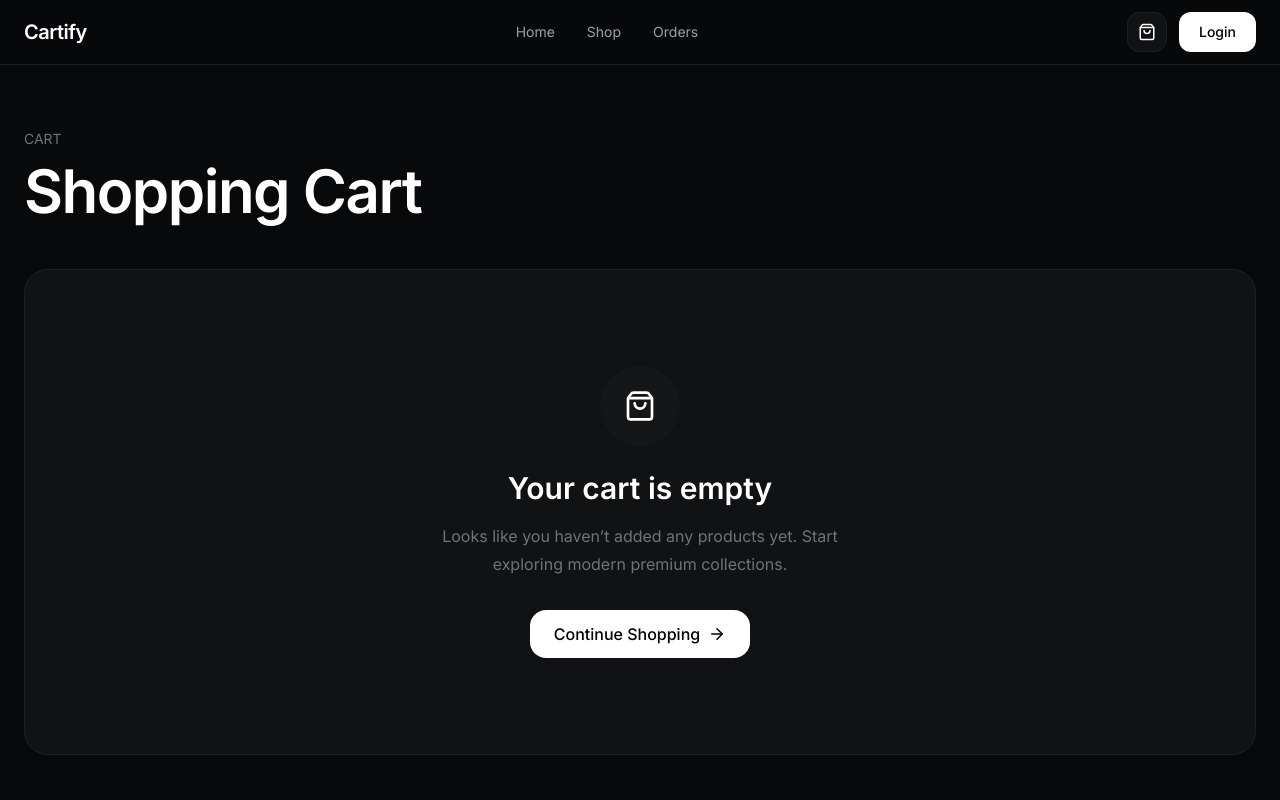
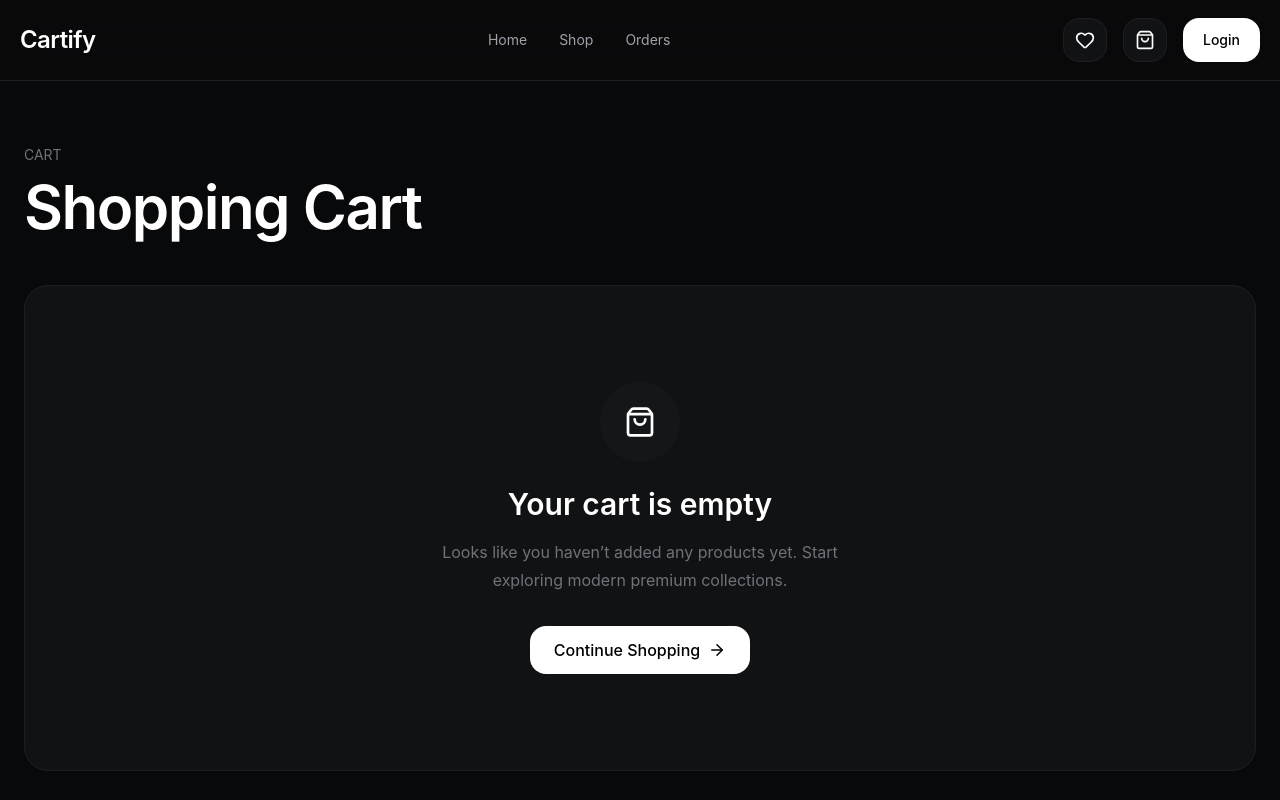
Before and after one commit to kishorrjeyachandran/Cartify, a React app in the folder frontend/: page /cart in a window 1280 px wide. Shown: the top 800 px of the page. Built offline with nearby package versions, Linux system fonts and the light colour scheme; the HTML template or start-up script is replaced by a standard one.

Commit message:
Fixed error

```diff
--- a/frontend/package.json
+++ b/frontend/package.json
@@ -15,6 +15,7 @@
     "lucide-react": "^1.14.0",
     "react": "^19.2.5",
     "react-dom": "^19.2.5",
+    "react-hot-toast": "^2.6.0",
     "react-router-dom": "^7.15.0"
   },
   "devDependencies": {
@@ -23,11 +24,13 @@
     "@types/react": "^19.2.14",
     "@types/react-dom": "^19.2.3",
     "@vitejs/plugin-react": "^6.0.1",
+    "autoprefixer": "^10.5.0",
     "eslint": "^10.2.1",
     "eslint-plugin-react-hooks": "^7.1.1",
     "eslint-plugin-react-refresh": "^0.5.2",
     "globals": "^17.5.0",
-    "tailwindcss": "^4.2.4",
+    "postcss": "^8.5.14",
+    "tailwindcss": "^3.4.3",
     "vite": "^8.0.10"
   }
 }
--- /dev/null
+++ b/frontend/postcss.config.js
@@ -0,0 +1,6 @@
+export default {
+  plugins: {
+    tailwindcss: {},
+    autoprefixer: {},
+  },
+};
--- a/frontend/src/components/Navbar.jsx
+++ b/frontend/src/components/Navbar.jsx
@@ -1,93 +1,134 @@
-import { useState } from "react";
+import { Link } from "react-router-dom";
 
 import {
   ShoppingBag,
-  Menu,
-  X,
+  Heart,
   User,
   LogOut,
+  LayoutDashboard,
 } from "lucide-react";
 
-import { Link } from "react-router-dom";
+import { useCart } from "../context/CartContext";
 
-import { useCart } from "../context/CartContext";
+import { useWishlist } from "../context/WishlistContext";
+
 import { useAuth } from "../context/AuthContext";
 
 const Navbar = () => {
-  const [open, setOpen] = useState(false);
-
   const { cartItems } = useCart();
 
-  const { user, logout } = useAuth();
+  const { wishlistItems } =
+    useWishlist();
 
-  const handleLogout = () => {
-    logout();
-    setOpen(false);
-  };
+  const { user, logout } =
+    useAuth();
 
   return (
-    <>
-      {/* NAVBAR */}
-      <header className="sticky top-0 z-50 backdrop-blur-xl bg-[#08090A]/80 border-b border-[#1F1F22]">
+    <header className="sticky top-0 z-50 border-b border-[#1F1F22] bg-[#0B0B0C]/80 backdrop-blur-xl">
 
-        <div className="max-w-7xl mx-auto px-6 h-16 flex items-center justify-between">
+      <nav className="max-w-7xl mx-auto px-5 h-20 flex items-center justify-between">
 
         {/* LOGO */}
         <Link
           to="/"
-            className="text-xl font-semibold tracking-tight"
+          className="text-2xl font-semibold tracking-tight"
         >
           Cartify
         </Link>
 
-          {/* DESKTOP NAV */}
-          <nav className="hidden md:flex items-center gap-8 text-sm text-zinc-400">
+        {/* LINKS */}
+        <div className="hidden md:flex items-center gap-8 text-sm text-zinc-400">
 
           <Link
             to="/"
-              className="hover:text-white transition-colors"
+            className="hover:text-white transition"
           >
             Home
           </Link>
 
           <Link
             to="/shop"
-              className="hover:text-white transition-colors"
+            className="hover:text-white transition"
           >
             Shop
           </Link>
 
           <Link
             to="/orders"
-              className="hover:text-white transition-colors"
+            className="hover:text-white transition"
           >
             Orders
           </Link>
-          </nav>
 
-          {/* RIGHT */}
-          <div className="flex items-center gap-3">
+          {user?.role ===
+            "admin" && (
+            <Link
+              to="/admin"
+              className="hover:text-white transition"
+            >
+              Admin
+            </Link>
+          )}
+        </div>
+
+        {/* ACTIONS */}
+        <div className="flex items-center gap-4">
+
+          {/* WISHLIST */}
+          <Link
+            to="/wishlist"
+            className="relative w-11 h-11 rounded-2xl border border-[#1F1F22] bg-[#111214] flex items-center justify-center hover:border-zinc-700 transition"
+          >
+            <Heart size={20} />
+
+            {wishlistItems.length >
+              0 && (
+              <span className="absolute -top-2 -right-2 min-w-[22px] h-[22px] px-1 rounded-full bg-red-500 text-white text-xs flex items-center justify-center">
+                {
+                  wishlistItems.length
+                }
+              </span>
+            )}
+          </Link>
 
           {/* CART */}
           <Link
             to="/cart"
-              className="relative w-10 h-10 rounded-xl border border-[#1F1F22] bg-[#111214] flex items-center justify-center hover:border-zinc-700 transition"
+            className="relative w-11 h-11 rounded-2xl border border-[#1F1F22] bg-[#111214] flex items-center justify-center hover:border-zinc-700 transition"
           >
-              <ShoppingBag size={18} />
+            <ShoppingBag
+              size={20}
+            />
 
-              {cartItems.length > 0 && (
-                <span className="absolute -top-2 -right-2 w-5 h-5 rounded-full bg-white text-black text-xs flex items-center justify-center font-medium">
-                  {cartItems.length}
+            {cartItems.length >
+              0 && (
+              <span className="absolute -top-2 -right-2 min-w-[22px] h-[22px] px-1 rounded-full bg-white text-black text-xs font-medium flex items-center justify-center">
+                {
+                  cartItems.length
+                }
               </span>
             )}
           </Link>
 
           {/* USER */}
           {user ? (
-              <div className="hidden md:flex items-center gap-3">
+            <div className="flex items-center gap-3">
 
-                <div className="h-10 px-4 rounded-xl border border-[#1F1F22] bg-[#111214] flex items-center gap-2">
-                  <User size={16} />
+              {user.role ===
+                "admin" && (
+                <Link
+                  to="/admin"
+                  className="w-11 h-11 rounded-2xl border border-[#1F1F22] bg-[#111214] flex items-center justify-center hover:border-zinc-700 transition"
+                >
+                  <LayoutDashboard
+                    size={20}
+                  />
+                </Link>
+              )}
+
+              <div className="hidden md:flex items-center gap-2 px-4 h-11 rounded-2xl border border-[#1F1F22] bg-[#111214]">
+
+                <User size={18} />
 
                 <span className="text-sm">
                   {user.name}
@@ -95,153 +136,25 @@ const Navbar = () => {
               </div>
 
               <button
-                  onClick={handleLogout}
-                  className="w-10 h-10 rounded-xl border border-red-500/20 bg-red-500/10 text-red-400 flex items-center justify-center hover:bg-red-500/20 transition"
+                onClick={logout}
+                className="w-11 h-11 rounded-2xl border border-[#1F1F22] bg-[#111214] flex items-center justify-center hover:border-zinc-700 transition"
               >
-                  <LogOut size={18} />
+                <LogOut
+                  size={20}
+                />
               </button>
             </div>
           ) : (
             <Link
               to="/login"
-                className="hidden md:flex px-5 h-10 rounded-xl bg-white text-black text-sm font-medium items-center hover:opacity-90 transition"
-              >
-                Login
-              </Link>
-            )}
-
-            {/* MOBILE MENU BUTTON */}
-            <button
-              onClick={() => setOpen(true)}
-              className="md:hidden w-10 h-10 rounded-xl border border-[#1F1F22] bg-[#111214] flex items-center justify-center"
-            >
-              <Menu size={18} />
-            </button>
-          </div>
-        </div>
-      </header>
-
-      {/* MOBILE SIDEBAR */}
-      <div
-        className={`fixed inset-0 z-[100] transition ${
-          open
-            ? "pointer-events-auto"
-            : "pointer-events-none"
-        }`}
-      >
-        {/* BACKDROP */}
-        <div
-          onClick={() => setOpen(false)}
-          className={`absolute inset-0 bg-black/60 backdrop-blur-sm transition-opacity duration-300 ${
-            open ? "opacity-100" : "opacity-0"
-          }`}
-        />
-
-        {/* SIDEBAR */}
-        <div
-          className={`absolute right-0 top-0 h-full w-[280px] bg-[#0D0E10] border-l border-[#1F1F22] p-6 transition-transform duration-300 ${
-            open
-              ? "translate-x-0"
-              : "translate-x-full"
-          }`}
-        >
-          {/* TOP */}
-          <div className="flex items-center justify-between mb-10">
-
-            <h2 className="text-xl font-semibold">
-              Cartify
-            </h2>
-
-            <button
-              onClick={() => setOpen(false)}
-              className="w-10 h-10 rounded-xl border border-[#1F1F22] bg-[#111214] flex items-center justify-center"
-            >
-              <X size={18} />
-            </button>
-          </div>
-
-          {/* USER */}
-          {user && (
-            <div className="mb-6 p-4 rounded-2xl border border-[#1F1F22] bg-[#111214]">
-
-              <div className="flex items-center gap-3">
-                <User size={18} />
-
-                <div>
-                  <h3 className="font-medium">
-                    {user.name}
-                  </h3>
-
-                  <p className="text-sm text-zinc-500">
-                    {user.email}
-                  </p>
-                </div>
-              </div>
-            </div>
-          )}
-
-          {/* LINKS */}
-          <div className="flex flex-col gap-4 text-zinc-300">
-
-            <Link
-              to="/"
-              onClick={() => setOpen(false)}
-              className="h-12 px-4 rounded-xl hover:bg-[#151618] flex items-center transition"
-            >
-              Home
-            </Link>
-
-            <Link
-              to="/shop"
-              onClick={() => setOpen(false)}
-              className="h-12 px-4 rounded-xl hover:bg-[#151618] flex items-center transition"
-            >
-              Shop
-            </Link>
-
-            <Link
-              to="/orders"
-              onClick={() => setOpen(false)}
-              className="h-12 px-4 rounded-xl hover:bg-[#151618] flex items-center transition"
-            >
-              Orders
-            </Link>
-
-            <Link
-              to="/cart"
-              onClick={() => setOpen(false)}
-              className="h-12 px-4 rounded-xl hover:bg-[#151618] flex items-center justify-between transition"
-            >
-              <span>Cart</span>
-
-              {cartItems.length > 0 && (
-                <span className="w-6 h-6 rounded-full bg-white text-black text-xs flex items-center justify-center font-medium">
-                  {cartItems.length}
-                </span>
-              )}
-            </Link>
-
-            {/* LOGIN / LOGOUT */}
-            {user ? (
-              <button
-                onClick={handleLogout}
-                className="mt-4 h-12 rounded-xl bg-red-500/10 text-red-400 border border-red-500/20 font-medium hover:bg-red-500/20 transition"
-              >
-                Logout
-              </button>
-            ) : (
-              <Link
-                to="/login"
-                onClick={() => setOpen(false)}
-                className="mt-4 h-12 rounded-xl bg-white text-black font-medium flex items-center justify-center hover:opacity-90 transition"
+              className="h-11 px-5 rounded-2xl bg-white text-black text-sm font-medium flex items-center justify-center hover:opacity-90 transition"
             >
               Login
             </Link>
           )}
         </div>
-        </div>
-      </div>
-    </>
+      </nav>
+    </header>
   );
 };
 
--- a/frontend/src/context/CartContext.jsx
+++ b/frontend/src/context/CartContext.jsx
@@ -5,18 +5,26 @@ import {
   useState,
 } from "react";
 
-const CartContext = createContext();
+import toast from "react-hot-toast";
+
+const CartContext =
+  createContext();
 
 export const CartProvider = ({
   children,
 }) => {
-  const [cartItems, setCartItems] =
+  const [cartItems,
+    setCartItems] =
     useState(() => {
       const storedCart =
-        localStorage.getItem("cart");
+        localStorage.getItem(
+          "cart"
+        );
 
       return storedCart
-        ? JSON.parse(storedCart)
+        ? JSON.parse(
+            storedCart
+          )
         : [];
     });
 
@@ -24,24 +32,33 @@ export const CartProvider = ({
   useEffect(() => {
     localStorage.setItem(
       "cart",
-      JSON.stringify(cartItems)
+      JSON.stringify(
+        cartItems
+      )
     );
   }, [cartItems]);
 
   /* ADD */
-  const addToCart = (product) => {
-    const exists = cartItems.find(
-      (item) => item._id === product._id
-    );
+  const addToCart = (
+    product
+  ) => {
+    const exists =
+      cartItems.find(
+        (item) =>
+          item._id ===
+          product._id
+      );
 
     if (exists) {
       setCartItems((prev) =>
         prev.map((item) =>
-          item._id === product._id
+          item._id ===
+          product._id
             ? {
                 ...item,
                 quantity:
-                  item.quantity + 1,
+                  item.quantity +
+                  1,
               }
             : item
         )
@@ -55,26 +72,40 @@ export const CartProvider = ({
         },
       ]);
     }
+
+    toast.success(
+      "Added to cart"
+    );
   };
 
   /* REMOVE */
-  const removeFromCart = (id) => {
+  const removeFromCart = (
+    id
+  ) => {
     setCartItems((prev) =>
       prev.filter(
-        (item) => item._id !== id
+        (item) =>
+          item._id !== id
       )
+    );
+
+    toast.success(
+      "Removed from cart"
     );
   };
 
   /* INCREASE */
-  const increaseQuantity = (id) => {
+  const increaseQuantity = (
+    id
+  ) => {
     setCartItems((prev) =>
       prev.map((item) =>
         item._id === id
           ? {
               ...item,
               quantity:
-                item.quantity + 1,
+                item.quantity +
+                1,
             }
           : item
       )
@@ -82,15 +113,19 @@ export const CartProvider = ({
   };
 
   /* DECREASE */
-  const decreaseQuantity = (id) => {
+  const decreaseQuantity = (
+    id
+  ) => {
     setCartItems((prev) =>
       prev.map((item) =>
         item._id === id
           ? {
               ...item,
               quantity:
-                item.quantity > 1
-                  ? item.quantity - 1
+                item.quantity >
+                1
+                  ? item.quantity -
+                    1
                   : 1,
             }
           : item
@@ -101,6 +136,10 @@ export const CartProvider = ({
   /* CLEAR */
   const clearCart = () => {
     setCartItems([]);
+
+    toast.success(
+      "Cart cleared"
+    );
   };
 
   return (
--- a/frontend/src/index.css
+++ b/frontend/src/index.css
@@ -1,16 +1,34 @@
-@import url('https://fonts.googleapis.com/css2?family=Inter:wght@100..900&display=swap');
+@tailwind base;
+@tailwind components;
+@tailwind utilities;
 
-@import "tailwindcss";
-
-* {
-  font-family: 'Inter', sans-serif;
-}
-
-html {
-  scroll-behavior: smooth;
+html,
+body,
+#root {
+  min-height: 100%;
 }
 
 body {
-  background: #08090A;
+  margin: 0;
+  font-family: Inter, sans-serif;
+  background-color: #0b0b0c;
   color: white;
 }
+
+/* Smooth */
+* {
+  transition:
+    background-color 0.2s ease,
+    border-color 0.2s ease,
+    color 0.2s ease;
+}
+
+/* Scrollbar */
+::-webkit-scrollbar {
+  width: 7px;
+}
+
+::-webkit-scrollbar-thumb {
+  background: #333;
+  border-radius: 100px;
+}
--- a/frontend/src/main.jsx
+++ b/frontend/src/main.jsx
@@ -5,6 +5,8 @@ import ReactDOM from "react-dom/client";
 import {
   BrowserRouter,
 } from "react-router-dom";
+
+import { Toaster } from "react-hot-toast";
 
 import App from "./App";
 
@@ -30,6 +32,19 @@ ReactDOM.createRoot(
       <AuthProvider>
         <WishlistProvider>
           <CartProvider>
+            <Toaster
+              position="top-right"
+              toastOptions={{
+                style: {
+                  background:
+                    "#111214",
+                  color: "#fff",
+                  border:
+                    "1px solid #1F1F22",
+                },
+              }}
+            />
+
             <App />
           </CartProvider>
         </WishlistProvider>
```
Also changed, not shown: frontend/src/App.jsx (+17 -4 lines), frontend/src/context/ThemeContext.jsx (added, +62 -0 lines), frontend/src/context/WishlistContext.jsx (+13 -1 lines), frontend/tailwind.config.js (added, +15 -0 lines), frontend/vite.config.js (+4 -5 lines), 1 other file (tests, documents, lock files or other folders). Lines whose indentation alone changed are shown as unchanged.
